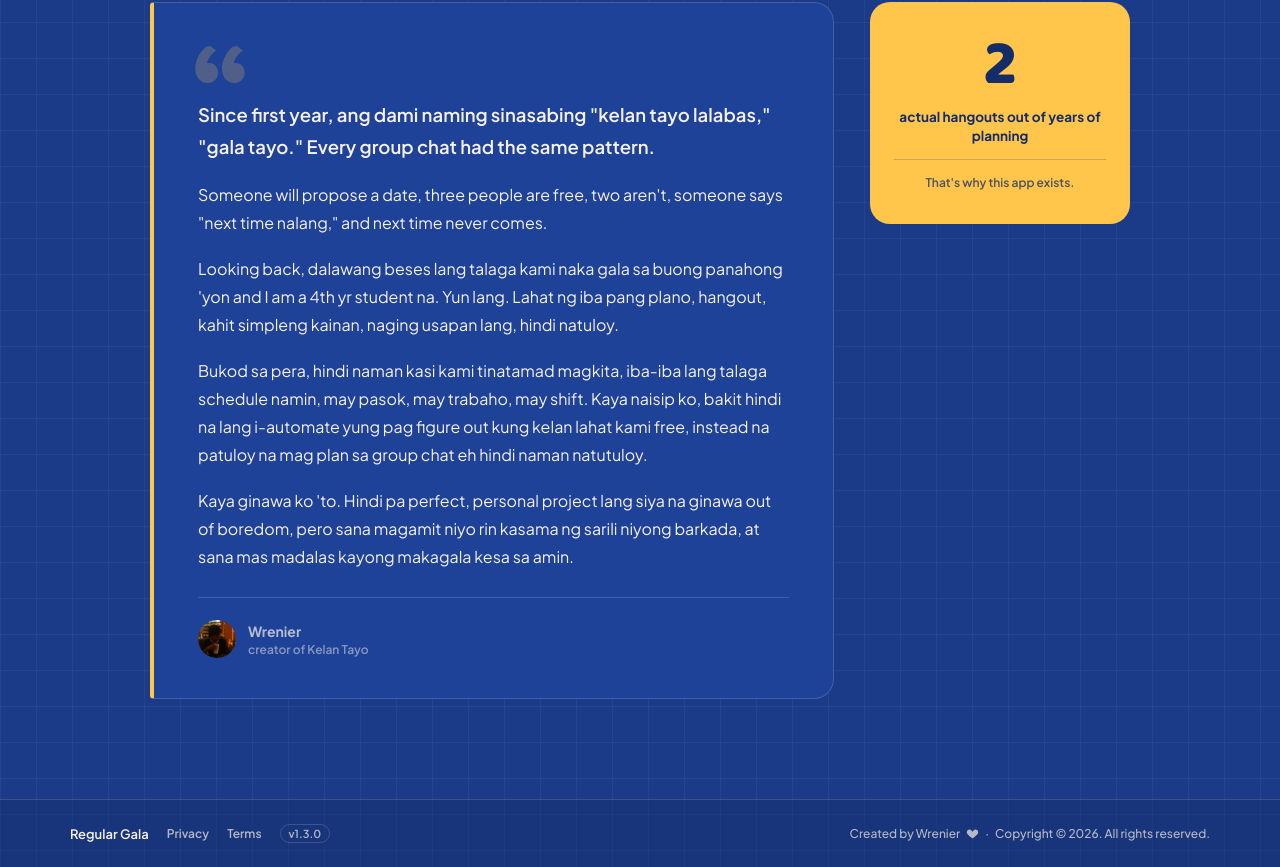
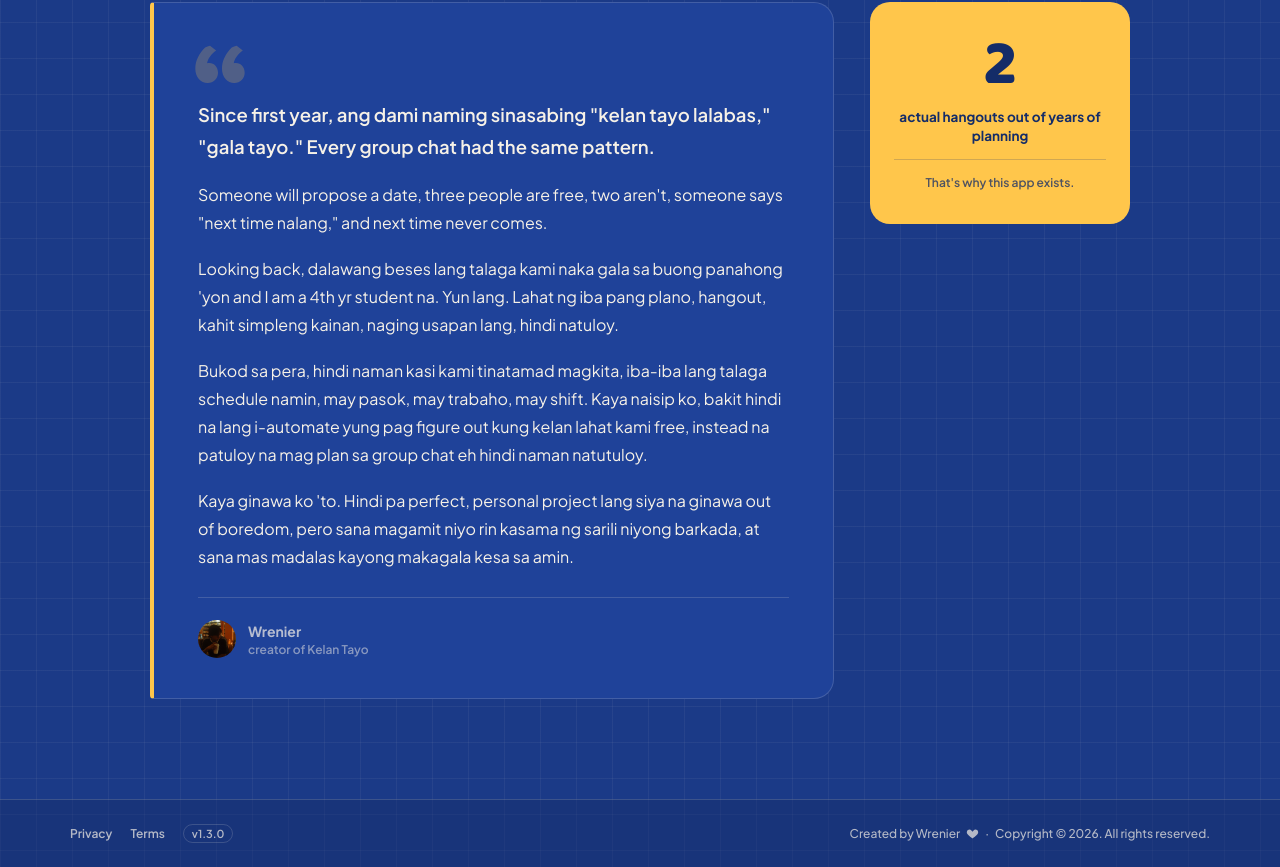
Before and after one commit to Kaeylrin/kelan-tayo, a React (Vite) app: page / in a window 1280 px wide. Shown: the part 2426-3293 px from the top of the page. Built offline with nearby package versions, Linux system fonts and the light colour scheme; no server answers.

Commit message:
fix(ui): Remove Regular Gala link from footer

```diff
--- a/src/components/shared/Footer.jsx
+++ b/src/components/shared/Footer.jsx
@@ -6,7 +6,6 @@ export function Footer({ onOpenLegal }) {
     <footer>
       <div className="footer-inner">
         <div className="footer-links">
-          <Link to="/gala" style={{ background: 'none', border: 'none', color: 'var(--cream)', textDecoration: 'none', fontSize: '13px', cursor: 'pointer', padding: 0 }}>Regular Gala</Link>
           <button type="button" onClick={() => onOpenLegal('privacy')}>Privacy</button>
           <button type="button" onClick={() => onOpenLegal('terms')}>Terms</button>
           <Link to="/changelog" className="footer-version" style={{ cursor: 'pointer', textDecoration: 'none' }}>v1.3.0</Link>
```
